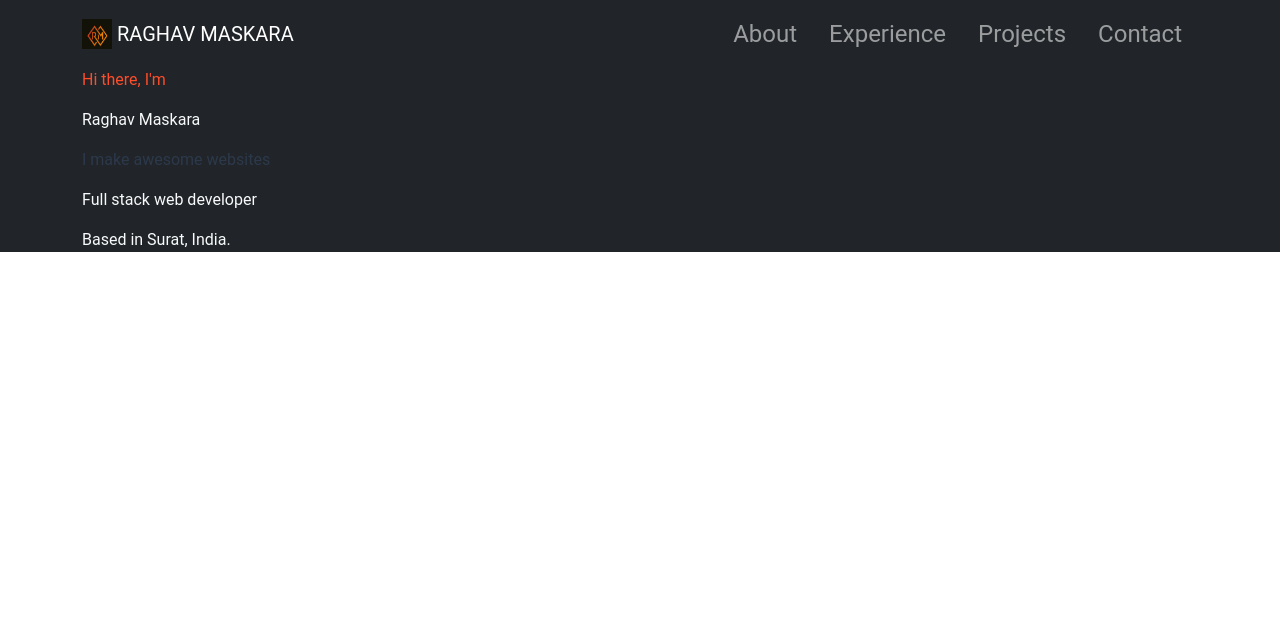
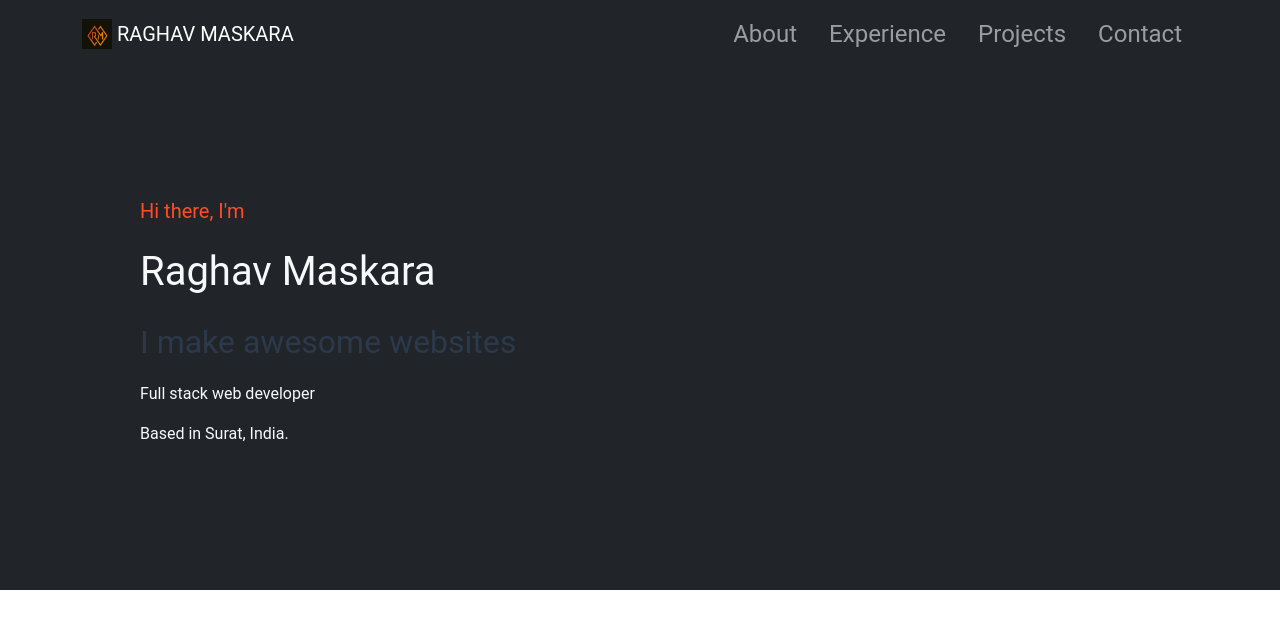
Before and after one commit to RaghavMaskara21/portfolio, a React (Create React App) app: page / in a window 1280 px wide. Shown: the top 628 px of the page. Built offline with nearby package versions, Linux system fonts and the light colour scheme.

Commit message:
created home page

```diff
--- a/src/Home.css
+++ b/src/Home.css
@@ -1,3 +1,8 @@
+.textblock{
+    margin: 10% 10%;
+    padding-bottom: 10%;
+}
+
 .text1{
     color: #FF4C29;
     font-size: em;
--- a/src/Home.js
+++ b/src/Home.js
@@ -7,21 +7,21 @@ function Home() {
     <div className='bg-dark text-light'>
         <Header/>
 
-        <div className='container'>
+        <div className='container textblock'>
             <div className='homeContent'>
-                <div className='text1'>
+                <div className='text1 fs-5'>
                 <p>Hi there, I'm</p>
                 </div>
-                <div className='text2'>
+                <div className='text2 fs-1'>
                 <p>Raghav Maskara</p>
                 </div>
-                <div className='text3'>
+                <div className='text3 fs-2'>
                 <p>I make awesome websites</p>
                 </div>
-                <div className='text4'>
+                <div className='text4 fs-6'>
                 <p>Full stack web developer</p>
                 </div>
-                <div className='text5'>
+                <div className='text5 fs-6'>
                 <p>Based in Surat, India.</p>
                 </div>
             </div>
```
